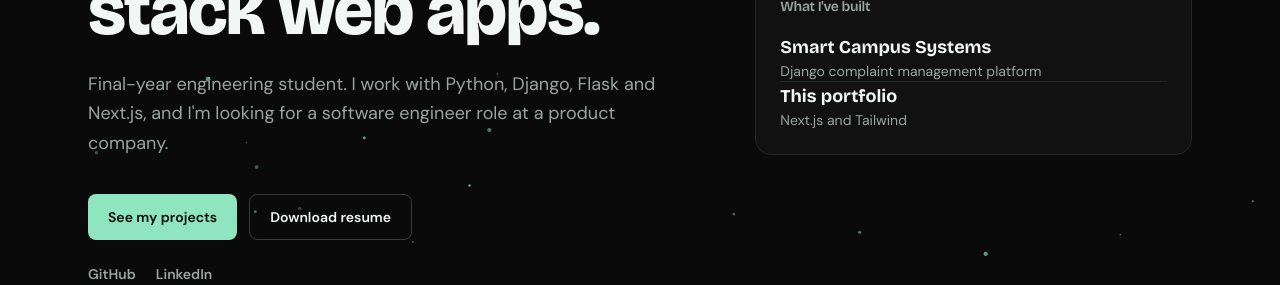
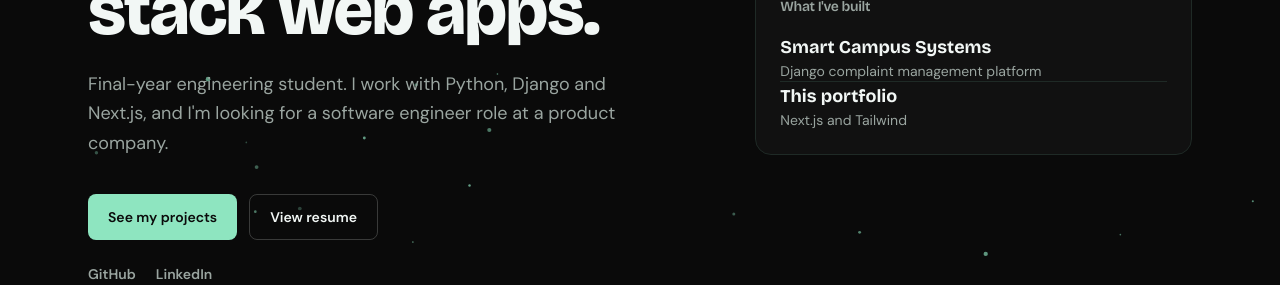
Before and after one commit to yashdhungana9900/portfolio, a Next.js app: page / in a window 1280 px wide. Shown: the part 333-618 px from the top of the page. Built offline with nearby package versions, Linux system fonts and the light colour scheme; no server answers.

Commit message:
Replace resume.pdf

```diff
--- a/components/Hero.tsx
+++ b/components/Hero.tsx
@@ -42,8 +42,8 @@ export default function Hero() {
             variants={item}
             className="mt-6 max-w-xl text-lg leading-relaxed text-muted"
           >
-            Final-year engineering student. I work with Python, Django, Flask
-            and Next.js, and I&apos;m looking for a software engineer role at a
+            Final-year engineering student. I work with Python, Django and
+            Next.js, and I&apos;m looking for a software engineer role at a
             product company.
           </m.p>
 
@@ -57,10 +57,12 @@ export default function Hero() {
             </m.a>
             <m.a
               href="/resume.pdf"
+              target="_blank"
+              rel="noreferrer"
               className="btn-outline"
               whileTap={{ scale: 0.97 }}
             >
-              Download resume
+              View resume
             </m.a>
           </m.div>
 
--- a/components/Navbar.tsx
+++ b/components/Navbar.tsx
@@ -28,6 +28,8 @@ export default function Navbar() {
           <li>
             <a
               href="/resume.pdf"
+              target="_blank"
+              rel="noreferrer"
               className="rounded-lg border border-ink/20 px-3 py-1.5 text-ink transition-colors hover:border-brand hover:bg-surface hover:text-brand"
             >
               Resume
```
Also changed, not shown: 1 other file (tests, documents, lock files or other folders).
